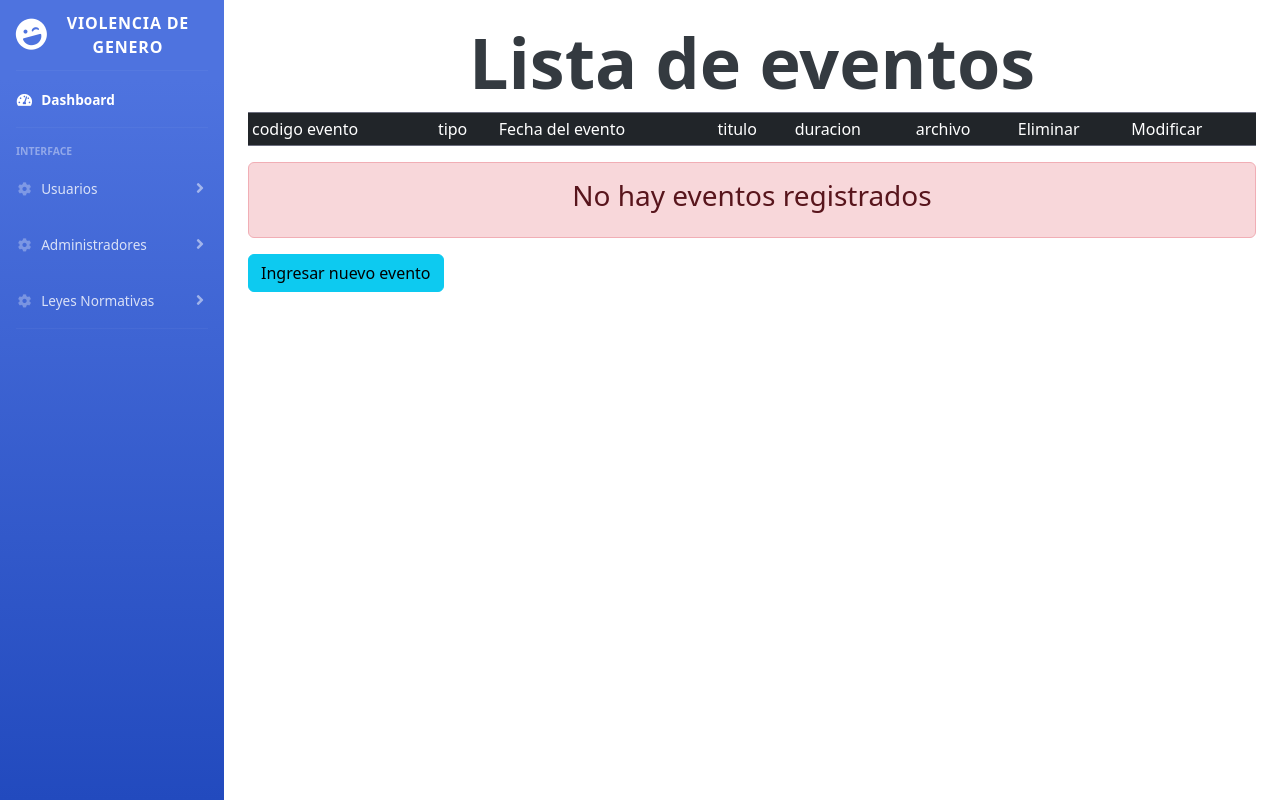
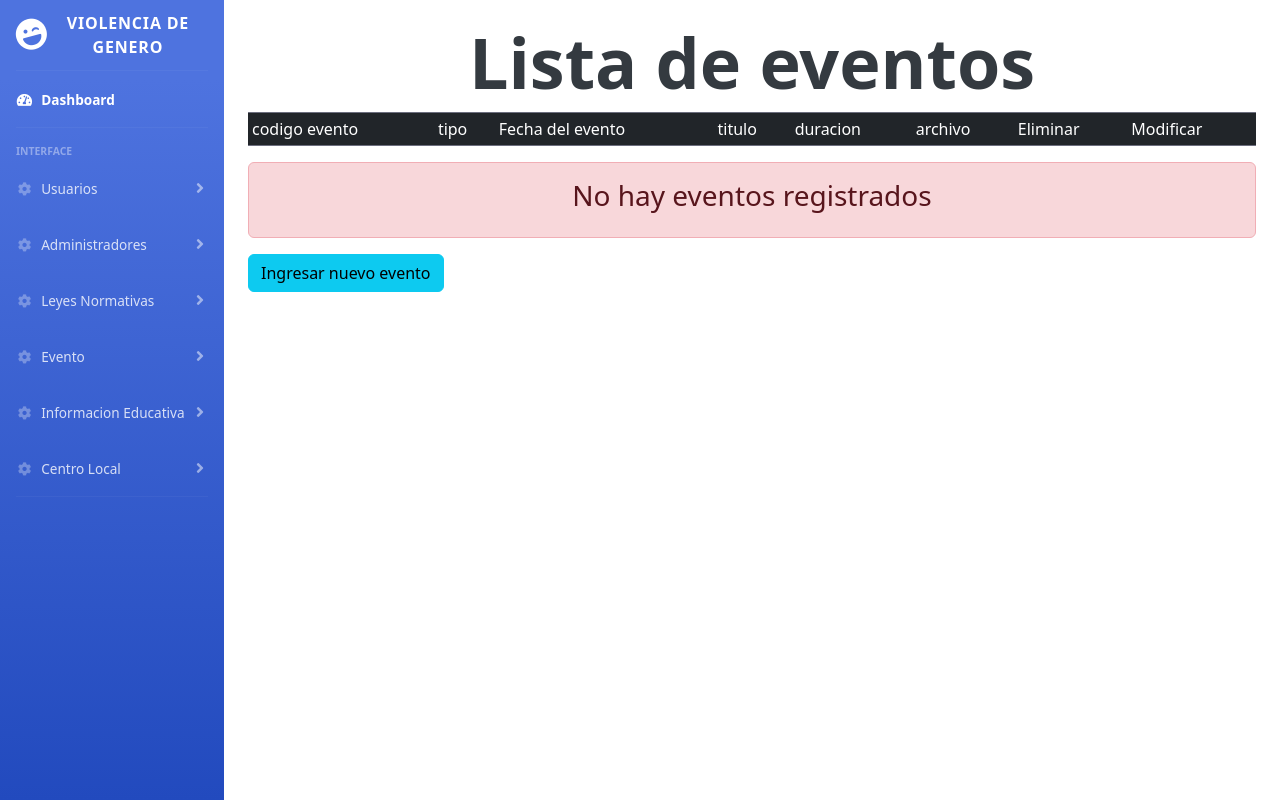
Before and after one commit to samu022/INF281-Sistema-contra-la-violencia, a PHP site: page /controlador/eventoLista.php in a window 1280 px wide. Run offline with PHP 8.4, Linux system fonts and the light colour scheme; data that the repository does not hold is empty; some libraries are stand-ins or nearby versions.

Commit message:
Update sidebar.php

```diff
--- a/vista/dashboard_admin/sidebar.php
+++ b/vista/dashboard_admin/sidebar.php
@@ -76,7 +76,51 @@
     </div>
 </li>
 
+<li class="nav-item">
+    <a class="nav-link collapsed" href="../controlador/eventoLista.php" data-toggle="collapse" data-target="#collapseTwo"
+        aria-expanded="true" aria-controls="collapseTwo">
+        <i class="fas fa-fw fa-cog"></i>
+        <span>Evento</span>
+    </a>
+    <div id="collapseTwo" class="collapse" aria-labelledby="headingTwo" data-parent="#accordionSidebar">
+        <div class="bg-white py-2 collapse-inner rounded">
+            <h6 class="collapse-header">Custom Components:</h6>
+            <a class="collapse-item" href="buttons.html">Buttons</a>
+            <a class="collapse-item" href="cards.html">Cards</a>
+        </div>
+    </div>
+</li>
 
+
+<li class="nav-item">
+    <a class="nav-link collapsed" href="../controlador/informacionEducativaLista.php" data-toggle="collapse" data-target="#collapseTwo"
+        aria-expanded="true" aria-controls="collapseTwo">
+        <i class="fas fa-fw fa-cog"></i>
+        <span>Informacion Educativa</span>
+    </a>
+    <div id="collapseTwo" class="collapse" aria-labelledby="headingTwo" data-parent="#accordionSidebar">
+        <div class="bg-white py-2 collapse-inner rounded">
+            <h6 class="collapse-header">Custom Components:</h6>
+            <a class="collapse-item" href="buttons.html">Buttons</a>
+            <a class="collapse-item" href="cards.html">Cards</a>
+        </div>
+    </div>
+</li>
+
+<li class="nav-item">
+    <a class="nav-link collapsed" href="../controlador/centroLocalLista.php" data-toggle="collapse" data-target="#collapseTwo"
+        aria-expanded="true" aria-controls="collapseTwo">
+        <i class="fas fa-fw fa-cog"></i>
+        <span>Centro Local</span>
+    </a>
+    <div id="collapseTwo" class="collapse" aria-labelledby="headingTwo" data-parent="#accordionSidebar">
+        <div class="bg-white py-2 collapse-inner rounded">
+            <h6 class="collapse-header">Custom Components:</h6>
+            <a class="collapse-item" href="buttons.html">Buttons</a>
+            <a class="collapse-item" href="cards.html">Cards</a>
+        </div>
+    </div>
+</li>
 
 
 
```
